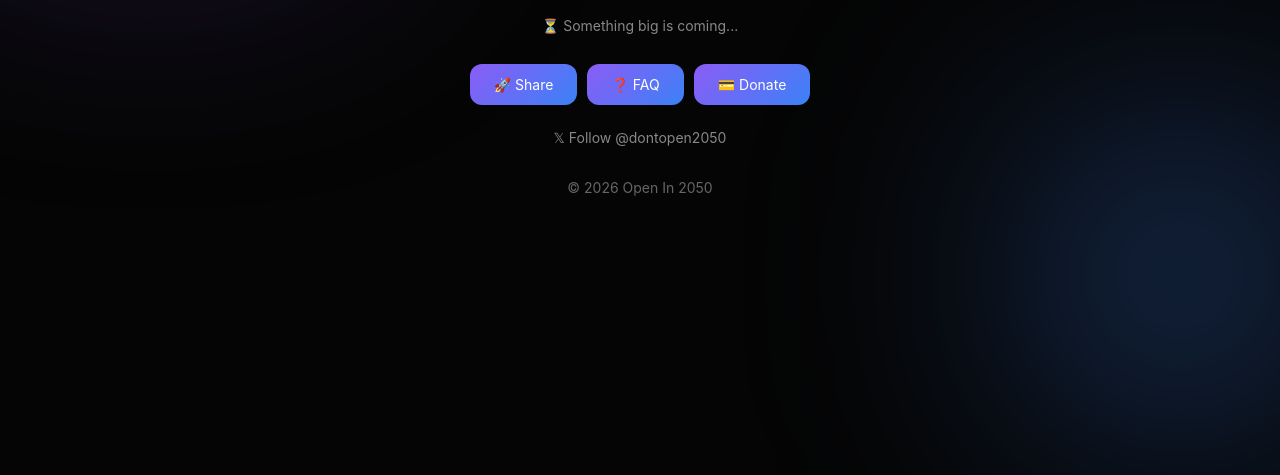
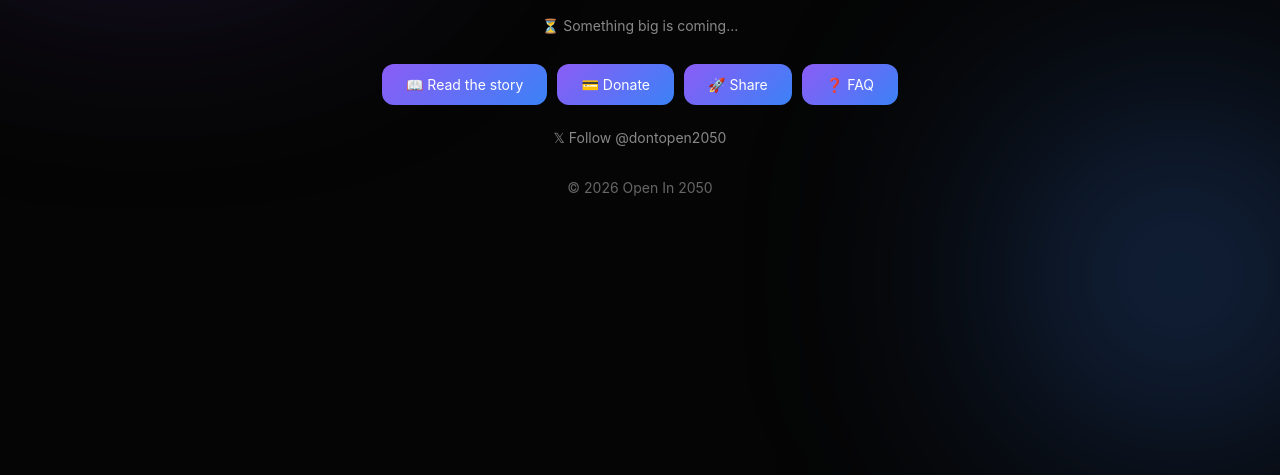
Before and after one commit to kodybtw/coming-soon, a plain HTML site: page index.html in a window 1280 px wide. Shown: the part 425-900 px from the top of the page. Drawn offline with Linux system fonts and the light colour scheme; a script that the page names is missing.

Commit message:
Update index.html

```diff
--- a/index.html
+++ b/index.html
@@ -302,9 +302,10 @@
     <div class="pulse">⏳ Something big is coming...</div>
 
     <div class="buttons">
+      <button onclick="window.open('https://x.com/dontopen2050/status/2056076479163707748', '_blank', 'noopener')">📖 Read the story</button>
+      <button onclick="openReq()">💳 Donate</button>
       <button onclick="sharePage()">🚀 Share</button>
       <button onclick="window.location.href='/faq'">❓ FAQ</button>
-      <button onclick="openReq()">💳 Donate</button>
     </div>
 
     <a href="https://x.com/dontopen2050" target="_blank" rel="noopener" class="follow-link">𝕏 Follow @dontopen2050</a>
```
